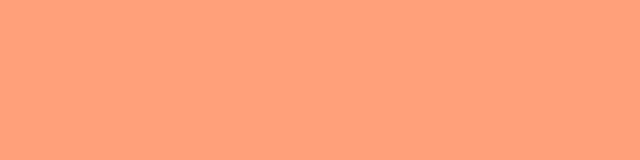
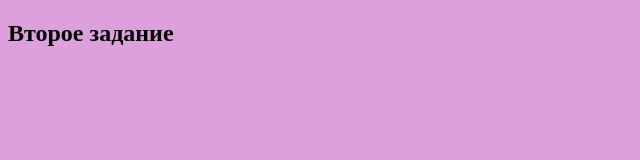
Before and after one commit to nsafronova/01homework, a website: page index.html in a window 1280 px wide. Shown: the whole page, without its empty margins (0-640 px from the left). Drawn offline with Linux system fonts and the light colour scheme.

Commit message:
second homework

```diff
--- a/index.html
+++ b/index.html
@@ -8,7 +8,7 @@
   <link rel="stylesheet" href="/style.css">
 </head>
 <body>
-
+  <h2>Второе задание</h2>
   <script src="/script.js"></script>
 </body>
 </html>
--- /dev/null
+++ b/package.json
@@ -0,0 +1,5 @@
+{
+  "dependencies": {
+    "jshint": "^2.13.4"
+  }
+}
--- a/script.js
+++ b/script.js
@@ -7,3 +7,9 @@ let fullPrice = 4000;
 console.log(typeof fullPrice);
 let adaptive = true;
 console.log(typeof adaptive);
+
+console.log(screens.length);
+console.log(`Стоимость верстки экранов ${screenPrice} долларов\nСтоимость разработки сайта ${fullPrice} долларов`);
+
+console.log(screens.toLowerCase().split(', '));
+console.log(`Процент отката посреднику за работу ${fullPrice * (rollback/100)} долларов`);
--- a/style.css
+++ b/style.css
@@ -3,6 +3,6 @@
 }
 
 body{
-  background-color: lightsalmon;
+  background-color: plum;
 
 }
```
Also changed, not shown: 2 other files.
